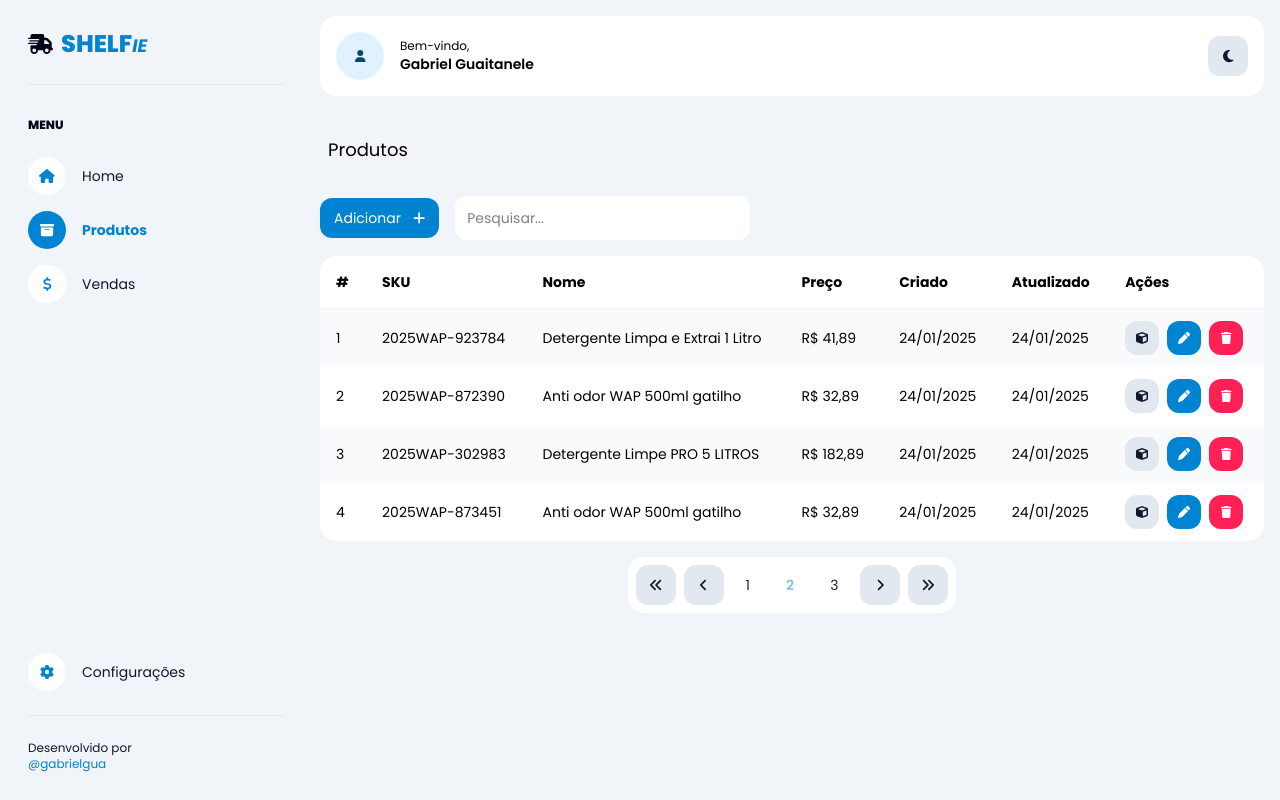
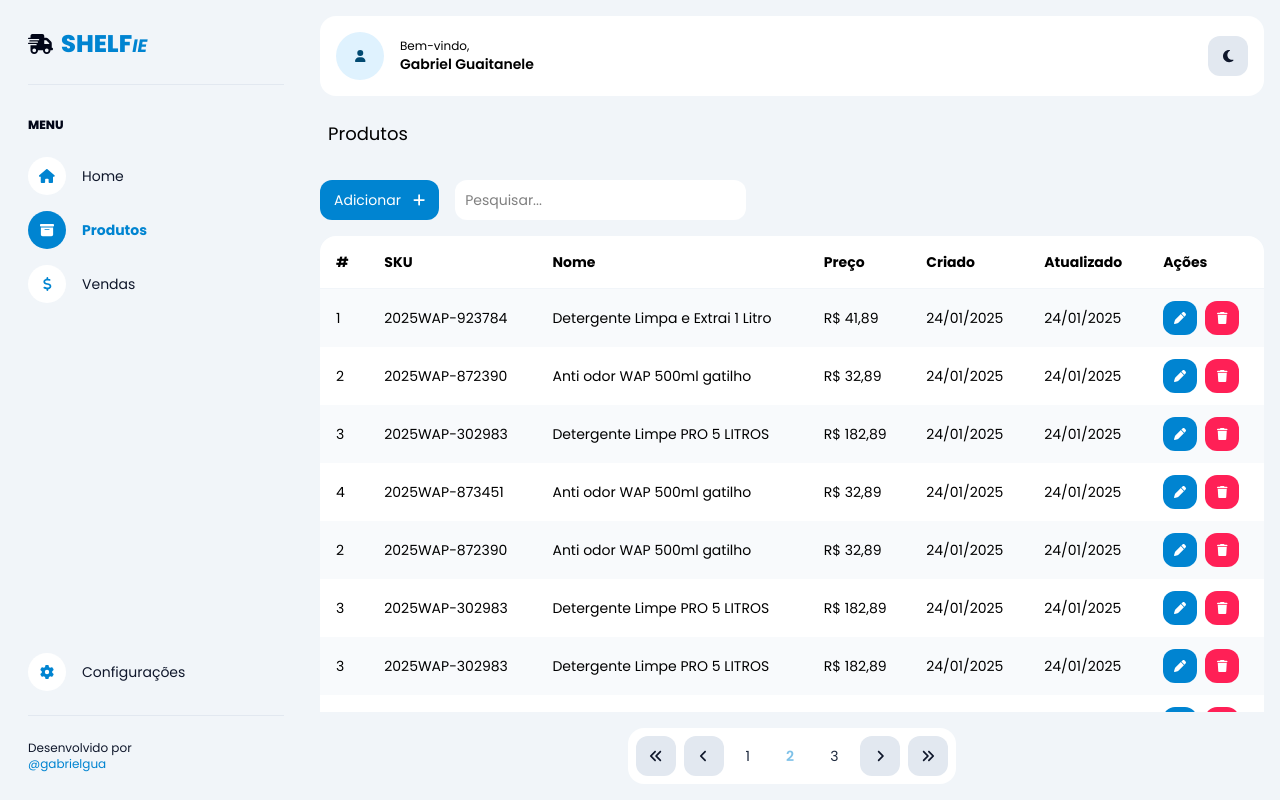
Before and after one commit to gabrielgua/shelfie_ui, a Vue app: page /products in a window 1280 px wide. Built offline with nearby package versions, Linux system fonts and the light colour scheme.

Commit message:
chore: make the DataTable compoenent scrollable

```diff
--- a/src/components/DataTable.vue
+++ b/src/components/DataTable.vue
@@ -10,9 +10,11 @@ defineProps<{
 </script>
 
 <template>
-  <table class="w-full text-sm bg-white dark:bg-slate-800 rounded-2xl">
-    <thead class="border-b border-b-slate-100 dark:border-b-slate-600">
-      <tr class="text-left">
+
+  <div class="overflow-y-auto grow text-sm">
+    <table class="w-full bg-white dark:bg-slate-800 relative rounded-2xl">
+      <thead class="border-b text-sm  border-b-slate-100 dark:border-b-slate-600">
+        <tr class="text-left ">
           <th class="p-4" v-for="(header, index) in headers" :key="index">
             {{ header }}
           </th>
@@ -22,6 +24,8 @@ defineProps<{
         <slot />
       </tbody>
     </table>
+
+  </div>
   <div class="p-2 bg-white dark:bg-slate-800 rounded-2xl max-w-max self-center">
     <div class="flex items-center justify-center gap-2">
       <ButtonIcon variant="secondary" icon="angles-left" />
--- a/src/components/DataTable/DataTableActions.vue
+++ b/src/components/DataTable/DataTableActions.vue
@@ -5,7 +5,7 @@ import DataTableColumn from './DataTableColumn.vue';
 
 <template>
   <DataTableColumn>
-    <div class="flex items-center justify-start flex-wrap gap-2">
+    <div class="flex items-center justify-start  gap-2">
       <slot />
     </div>
   </DataTableColumn>
--- a/src/components/Section.vue
+++ b/src/components/Section.vue
@@ -6,7 +6,7 @@ defineProps<{
 </script>
 
 <template>
-  <div class="mt-10">
+  <div class="overflow-auto grow">
     <p class="mx-2 mb-4 text-lg">{{ title }}</p>
     <slot />
   </div>
--- a/src/views/DefaultView.vue
+++ b/src/views/DefaultView.vue
@@ -8,7 +8,7 @@ import { RouterView } from 'vue-router';
 <template>
   <div class="flex h-dvh gap-6 p-4">
     <Sidebar />
-    <div class="w-full">
+    <div class="flex flex-col max-h-dvh size-full gap-6 ">
       <Header />
       <RouterView />
     </div>
--- a/src/views/ProductView.vue
+++ b/src/views/ProductView.vue
@@ -1,12 +1,10 @@
 <script setup lang="ts">
 import Button from '@/components/Button.vue';
 import ButtonIcon from '@/components/ButtonIcon.vue';
-import Card from '@/components/Card.vue';
 import DataTable from '@/components/DataTable.vue';
 import DataTableActions from '@/components/DataTable/DataTableActions.vue';
 import DataTableColumn from '@/components/DataTable/DataTableColumn.vue';
 import DataTableRow from '@/components/DataTable/DataTableRow.vue';
-import DataTableHeader from '@/components/DataTable/DataTableRow.vue';
 import Section from '@/components/Section.vue';
 import { toCurrency } from '@/utils/currency.';
 import { formatDateDefault } from '@/utils/dates';
@@ -54,7 +52,79 @@ const products = [{
   price: 32.89,
   createdAt: "2025-01-24T14:43:40Z",
   updatedAt: "2025-01-24T14:43:40Z"
-}]
+}, {
+  id: 2,
+  sku: "2025WAP-872390",
+  name: "Anti odor WAP 500ml gatilho",
+  price: 32.89,
+  createdAt: "2025-01-24T14:43:40Z",
+  updatedAt: "2025-01-24T14:43:40Z"
+},
+{
+  id: 3,
+  sku: "2025WAP-302983",
+  name: "Detergente Limpe PRO 5 LITROS",
+  price: 182.89,
+  description: "Detergente muito bom...",
+  createdAt: "2025-01-24T14:43:40Z",
+  updatedAt: "2025-01-24T14:43:40Z"
+},
+{
+  id: 3,
+  sku: "2025WAP-302983",
+  name: "Detergente Limpe PRO 5 LITROS",
+  price: 182.89,
+  description: "Detergente muito bom...",
+  createdAt: "2025-01-24T14:43:40Z",
+  updatedAt: "2025-01-24T14:43:40Z"
+},
+{
+  id: 3,
+  sku: "2025WAP-302983",
+  name: "Detergente Limpe PRO 5 LITROS",
+  price: 182.89,
+  description: "Detergente muito bom...",
+  createdAt: "2025-01-24T14:43:40Z",
+  updatedAt: "2025-01-24T14:43:40Z"
+},
+{
+  id: 3,
+  sku: "2025WAP-302983",
+  name: "Detergente Limpe PRO 5 LITROS",
+  price: 182.89,
+  description: "Detergente muito bom...",
+  createdAt: "2025-01-24T14:43:40Z",
+  updatedAt: "2025-01-24T14:43:40Z"
+},
+{
+  id: 3,
+  sku: "2025WAP-302983",
+  name: "Detergente Limpe PRO 5 LITROS",
+  price: 182.89,
+  description: "Detergente muito bom...",
+  createdAt: "2025-01-24T14:43:40Z",
+  updatedAt: "2025-01-24T14:43:40Z"
+},
+{
+  id: 3,
+  sku: "2025WAP-302983",
+  name: "Detergente Limpe PRO 5 LITROS",
+  price: 182.89,
+  description: "Detergente muito bom...",
+  createdAt: "2025-01-24T14:43:40Z",
+  updatedAt: "2025-01-24T14:43:40Z"
+},
+{
+  id: 3,
+  sku: "2025WAP-302983",
+  name: "Detergente Limpe PRO 5 LITROS",
+  price: 182.89,
+  description: "Detergente muito bom...",
+  createdAt: "2025-01-24T14:43:40Z",
+  updatedAt: "2025-01-24T14:43:40Z"
+}
+
+]
 
 
 const tableItems = computed(() => {
@@ -74,12 +144,12 @@ const tableItems = computed(() => {
 </script>
 
 <template>
-  <Section title="Produtos" class="flex flex-col gap-4">
+  <Section title="Produtos" class="flex flex-col  gap-4">
 
 
     <div class="flex items-center flex-wrap gap-4">
       <Button icon="plus">Adicionar</Button>
-      <input type="search" placeholder="Pesquisar..." class="text-sm bg-white rounded-xl p-3 ">
+      <input type="search" placeholder="Pesquisar..." class="text-sm bg-white rounded-xl p-2.5 ">
     </div>
     <DataTable :headers="tableHeaders">
       <DataTableRow v-for="product in products">
@@ -90,7 +160,7 @@ const tableItems = computed(() => {
         <DataTableColumn>{{ formatDateDefault(new Date(product.createdAt)) }}</DataTableColumn>
         <DataTableColumn>{{ formatDateDefault(new Date(product.updatedAt)) }}</DataTableColumn>
         <DataTableActions>
-          <ButtonIcon variant="secondary" icon="cube" size="small" />
+          <!-- <ButtonIcon variant="secondary" icon="cube" size="small" /> -->
           <ButtonIcon variant="primary" icon="pen" size="small" />
           <ButtonIcon variant="danger" icon="trash" size="small" />
 
```
Lines whose indentation alone changed are shown as unchanged.
